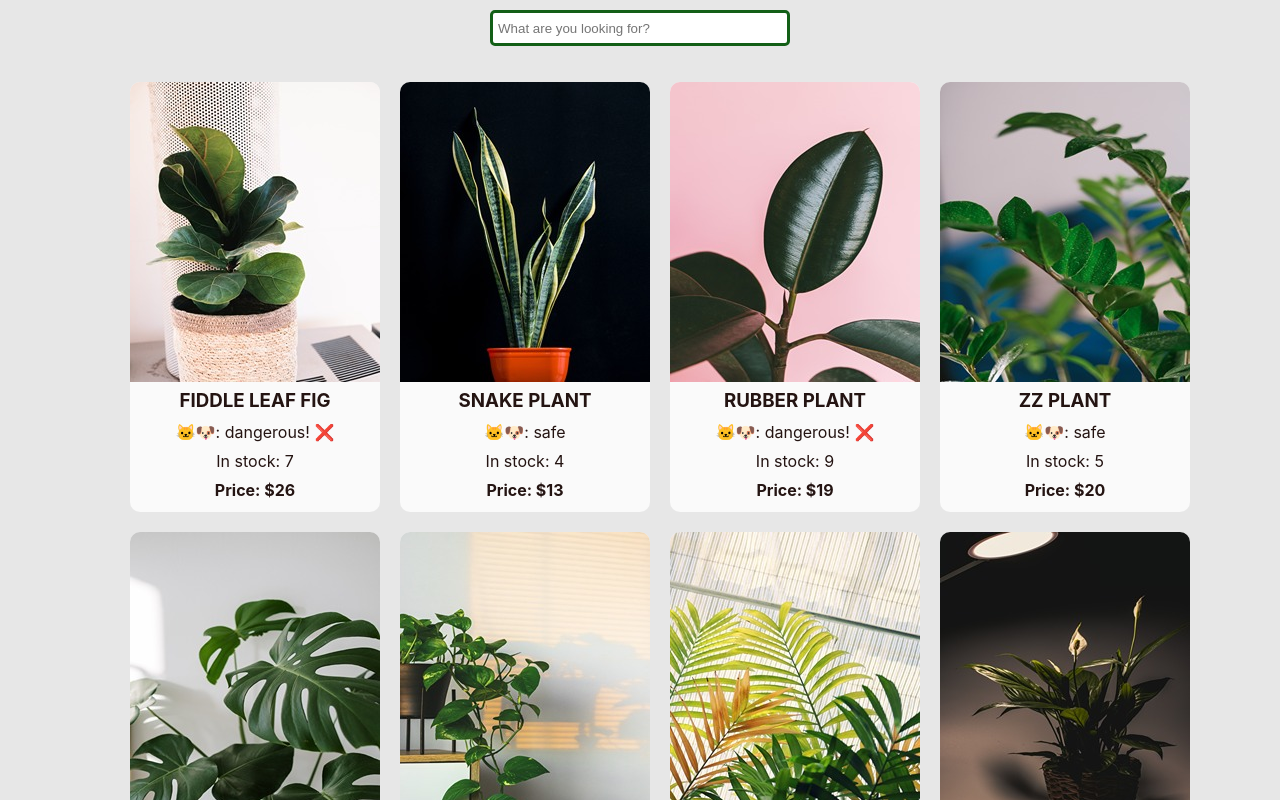
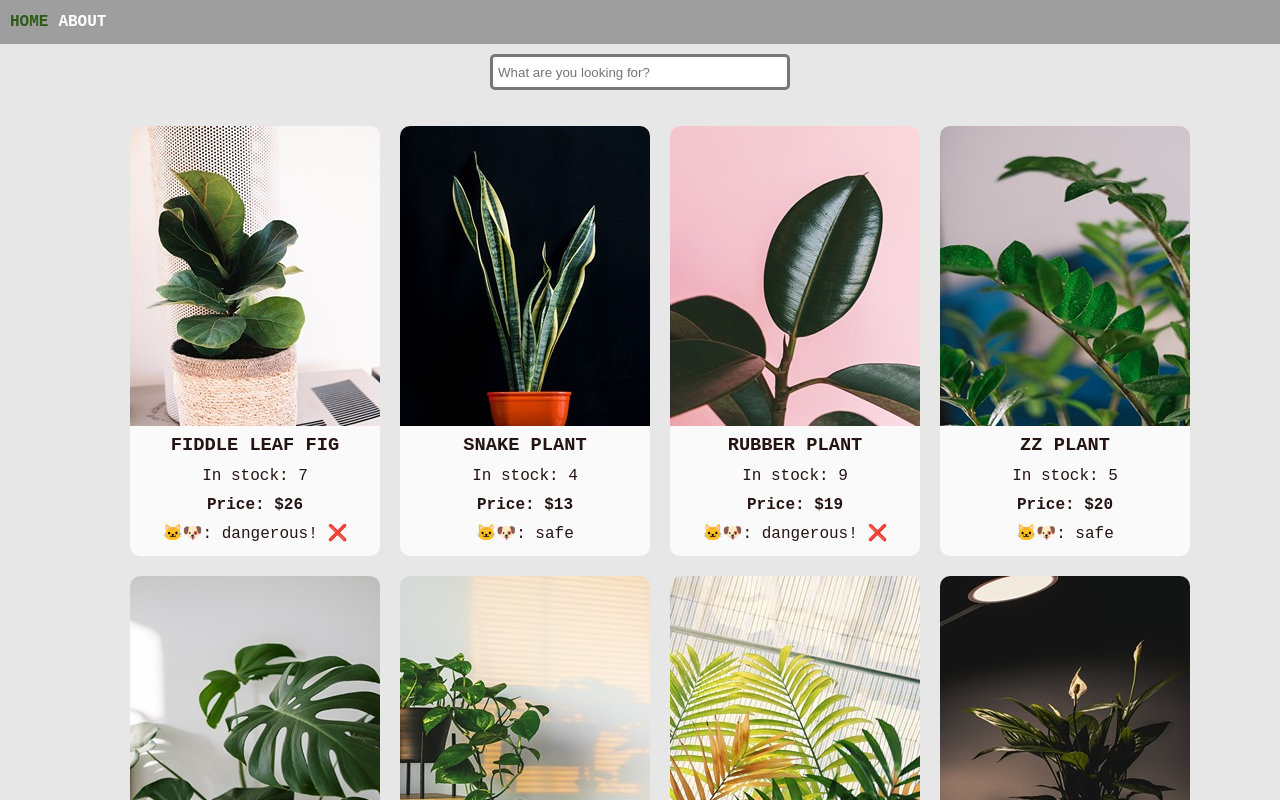
Before and after one commit to aniamarkh/rsschool-react, a React (Vite) app in the folder my-app/: page / in a window 1280 px wide. Shown: the top 800 px of the page. Built offline with nearby package versions, Linux system fonts and the light colour scheme.

Commit message:
feat: add header

```diff
--- a/my-app/src/components/card/card.tsx
+++ b/my-app/src/components/card/card.tsx
@@ -10,9 +10,9 @@ export default class PlantCard extends React.Component<PlantData> {
         <img className="card__img" src={`assets/img/${imgSrc}`} alt={imgAlt} />
         <h3 className="card__title">{title.toUpperCase()}</h3>
         <div className="card__desc">
-          <p>🐱🐶: {petFriendly ? 'safe' : 'dangerous! ❌'}</p>
           <p>In stock: {inStock}</p>
           <p className="desc-price">Price: ${price}</p>
+          <p>🐱🐶: {petFriendly ? 'safe' : 'dangerous! ❌'}</p>
         </div>
       </div>
     );
--- /dev/null
+++ b/my-app/src/components/header/header.tsx
@@ -0,0 +1,32 @@
+import React from 'react';
+import { Link } from 'react-router-dom';
+import { headerData } from '../../routes';
+
+export default class Header extends React.Component {
+  state = {
+    curPath: window.location.pathname,
+  };
+
+  handleClick = (path: string) => {
+    this.setState({ curPath: path });
+  };
+
+  render() {
+    const { curPath } = this.state;
+    return (
+      <header className="header" data-testid="header-test">
+        {headerData.map(({ title, path }) => (
+          <div key={path} className="header-wrapper">
+            <Link
+              className={`${curPath === path ? 'a--active' : ''}`}
+              to={path}
+              onClick={() => this.handleClick(path)}
+            >
+              {title.toUpperCase()}
+            </Link>
+          </div>
+        ))}
+      </header>
+    );
+  }
+}
--- a/my-app/src/components/searchBar/searchBar.tsx
+++ b/my-app/src/components/searchBar/searchBar.tsx
@@ -18,6 +18,7 @@ export default class SearchBar extends React.Component {
   }
 
   handleInput(value: string) {
+    localStorage.setItem('value', this.state.searchValue);
     this.setState({ searchValue: value });
   }
 
--- a/my-app/src/index.css
+++ b/my-app/src/index.css
@@ -1,5 +1,5 @@
 :root {
-  font-family: Inter, system-ui, Avenir, Helvetica, Arial, sans-serif;
+  font-family: 'Roboto Mono', monospace;
   line-height: 1.5;
   font-weight: 400;
 
@@ -15,12 +15,18 @@
 }
 
 a {
-  font-weight: 500;
-  color: #646cff;
+  font-weight: bold;
+  color: #ffffff;
   text-decoration: inherit;
+  transition: all .2s;
 }
+
 a:hover {
-  color: #535bf2;
+  color: #c0dbc2;
+}
+
+.a--active {
+  color: #2f5a16;
 }
 
 body {
@@ -43,6 +49,18 @@ p {
   margin: 0;
 }
 
+header {
+  background-color: #9e9e9e;
+  display: flex;
+  flex-direction: row;
+  gap: 10px;
+  padding: 10px;
+}
+
+.header-link {
+  text-decoration: none;
+
+}
 
 .home {
   display: flex;
@@ -55,6 +73,8 @@ p {
   display: flex;
   flex-direction: column;
   align-items: center;
+  justify-content: center;
+  height: 90vh;
 }
 
 .search {
@@ -64,7 +84,7 @@ p {
 
 .searchField {
   width: 100%;
-  border: 3px solid #135f17;
+  border: 3px solid #777777;
   padding: 5px;
   margin: 10px;
   height: 20px;
--- a/my-app/src/main.tsx
+++ b/my-app/src/main.tsx
@@ -3,10 +3,12 @@ import ReactDOM from 'react-dom/client';
 import { BrowserRouter } from 'react-router-dom';
 import App from './App';
 import './index.css';
+import Header from './components/header/header';
 
 ReactDOM.createRoot(document.getElementById('root') as HTMLElement).render(
   <React.StrictMode>
     <BrowserRouter>
+      <Header />
       <App />
     </BrowserRouter>
   </React.StrictMode>
--- a/my-app/src/routes.tsx
+++ b/my-app/src/routes.tsx
@@ -10,7 +10,7 @@ const enum AppRoutes {
   not_found = '/404',
 }
 
-const headerData = [
+export const headerData = [
   {
     title: 'Home',
     path: AppRoutes.main,
```
